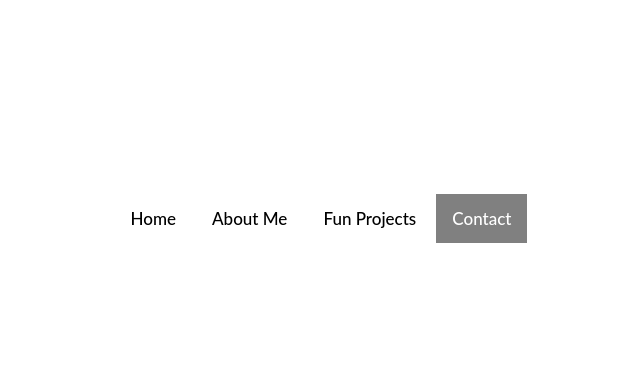
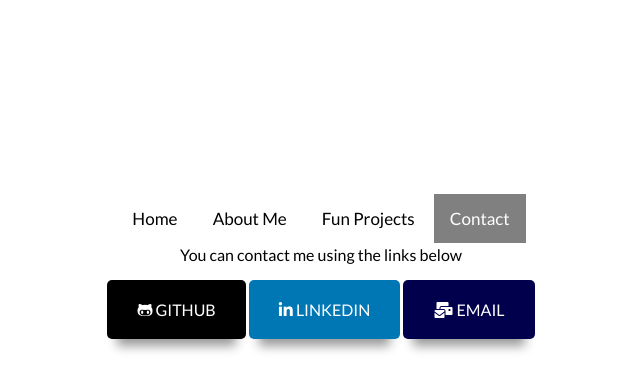
Before and after one commit to lukecheng1998/mywebsite, a PHP site: page /contact.html in a window 1280 px wide. Shown: the top 391 px of the page, without its empty margins (319-959 px from the left). Run offline with PHP 8.4, Linux system fonts and the light colour scheme; some libraries are stand-ins or nearby versions.

Commit message:
trying these out

```diff
--- a/contact.html
+++ b/contact.html
@@ -12,4 +12,29 @@
     <a class="active" href="contact.html">Contact</a>
 </div>
 
+<body>
+    <div id="body">
+        <p id="p">You can contact me using the links below</p>
+    </div>
+    <!-- Custom Lato Font -->
+    <link href="https://fonts.googleapis.com/css?    family=Lato:300,400,700,300italic,400italic,700italic"
+        rel="stylesheet" type="text/css">
+    <script src="https://use.fontawesome.com/3b2b169b3c.js"></script>
+    <!--Github-->
+    <a href="https://github.com/lukecheng1998" class="github-button">
+        <i class="fa fa-github-alt" aria-hidden="true"></i>
+        GitHub
+    </a>
+    <!--Linked In-->
+    <a href="https://www.linkedin.com/in/lukecheng1998" class="linkedin-button">
+        <i class="fa fa-linkedin" aria-hidden="true"></i>
+        LinkedIn
+    </a>
+    <!--Email-->
+    <a href="mailto:cheng347@purdue.edu" class="email-button">
+        <i class="fa fa-mail-bulk" aria-hidden="true"></i>
+        Email
+    </a>
+</body>
+
 </html>
--- a/index.html
+++ b/index.html
@@ -16,12 +16,12 @@
     <div id="title">
         <h1 class="text-center">Luke Cheng</h1>
         <h2 class="text-center">Welcome to my website</h2>
-        <h3 class="text-center">More is currently in development, Check back soon!</h3>
     </div>
     <div id="image">
         <img src="Screen Shot 2019-05-20 at 6.48.19 PM.png" alt="Portrait">
     </div>
     <div id="body">
+        <p class="p">More will be on the way soon!</p>
         <p class="p">Meanwhile, check out my social media here!</p>
     </div>
     <!-- Custom Lato Font -->
--- a/styles.css
+++ b/styles.css
@@ -96,3 +96,22 @@ a, u {
     -webkit-transform: translate(0px, -10px);
     -webkit-font-smoothing: subpixel-antialiased;
 }
+/*Custom Email Button*/
+.email-button {
+    display: inline-block;
+    background: #00004d;
+    color: #fff !important;
+    text-transform: uppercase;
+    padding: 20px 30px;
+    border-radius: 5px;
+    box-shadow: 0px 17px 10px -10px rgba(0,0,0,0.4);
+    cursor: pointer;
+    transition: all ease-in-out 300ms;
+    -webkit-transform: translateZ(0px);
+}
+.email-button:hover {
+    olor: #fff;
+    box-shadow: 0px 37px 20px -20px rgba(0,0,0,0.2);
+    -webkit-transform: translate(0px, -10px);
+    -webkit-font-smoothing: subpixel-antialiased;
+}
```
Also changed, not shown: mail.png (added).
